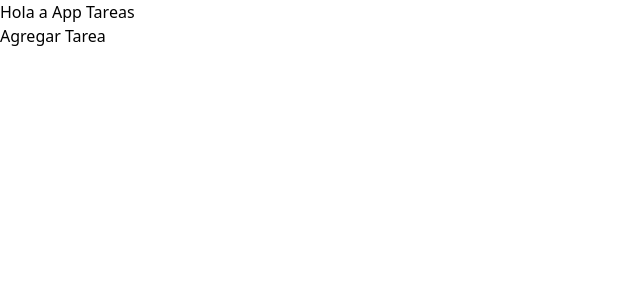
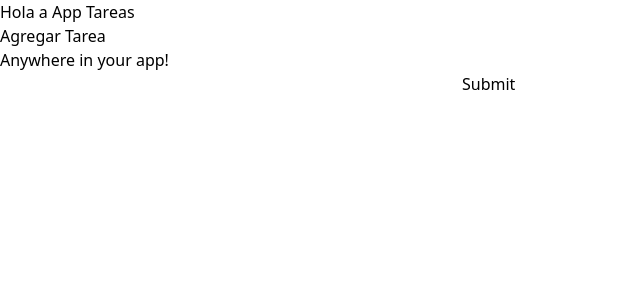
Before and after one commit to alejandroisa71/tareas-react, a React (Vite) app: page /otro in a window 1280 px wide. Shown: the top 300 px of the page, without its empty margins (0-640 px from the left). Built offline with nearby package versions, Linux system fonts and the light colour scheme.

Commit message:
Se agrega componete Basic par ir probando Formik

```diff
--- a/package.json
+++ b/package.json
@@ -10,6 +10,7 @@
     "preview": "vite preview"
   },
   "dependencies": {
+    "formik": "^2.2.9",
     "react": "^18.2.0",
     "react-dom": "^18.2.0",
     "react-icons": "^4.8.0",
--- a/src/App.jsx
+++ b/src/App.jsx
@@ -2,12 +2,13 @@ import { Routes, Route } from 'react-router-dom';
 import Heading from './components/Heading';
 import TareaForm from './components/TareaForm';
 import TareaList from './components/TareaList';
+import Basic from './components/Basic';
 
 import { ContextProvider } from './context/TareaContext';
 
 const App = () => {
   return (
-    <main className="bg-zinc-500 h-full">
+    <main className="bg-zinc-500 h-screen">
       <div className="container mx-auto p-10">
         <ContextProvider>
           <Heading />
@@ -15,6 +16,7 @@ const App = () => {
             <Route path="/" element={<TareaList />} />
             <Route path="/add" element={<TareaForm />} />
             <Route path="/edit/:id" element={<TareaForm />} />
+            <Route path="/otro" element={<Basic />} />
           </Routes>
         </ContextProvider>
       </div>
--- /dev/null
+++ b/src/components/Basic.jsx
@@ -0,0 +1,62 @@
+ import { Formik } from 'formik';
+
+ const Basic = () => (
+   <div>
+     <h1>Anywhere in your app!</h1>
+     <Formik
+       initialValues={{ email: '', password: '' }}
+       validate={values => {
+         const errors = {};
+         if (!values.email) {
+           errors.email = 'Required';
+         } else if (
+           !/^[A-Z0-9._%+-]+@[A-Z0-9.-]+\.[A-Z]{2,}$/i.test(values.email)
+         ) {
+           errors.email = 'Invalid email address';
+         }
+         return errors;
+       }}
+       onSubmit={(values, { setSubmitting }) => {
+         setTimeout(() => {
+           alert(JSON.stringify(values, null, 2));
+           setSubmitting(false);
+         }, 400);
+       }}
+     >
+       {({
+         values,
+         errors,
+         touched,
+         handleChange,
+         handleBlur,
+         handleSubmit,
+         isSubmitting,
+         /* and other goodies */
+       }) => (
+         <form onSubmit={handleSubmit}>
+           <input
+             type="email"
+             name="email"
+             onChange={handleChange}
+             onBlur={handleBlur}
+             value={values.email}
+           />
+           {errors.email && touched.email && errors.email}
+           <input
+             type="password"
+             name="password"
+             onChange={handleChange}
+             onBlur={handleBlur}
+             value={values.password}
+           />
+           {errors.password && touched.password && errors.password}
+           <button type="submit" disabled={isSubmitting}>
+             Submit
+           </button>
+         </form>
+       )}
+     </Formik>
+   </div>
+ );
+
+ export default Basic;
```
Also changed, not shown: 1 other file (tests, documents, lock files or other folders).
